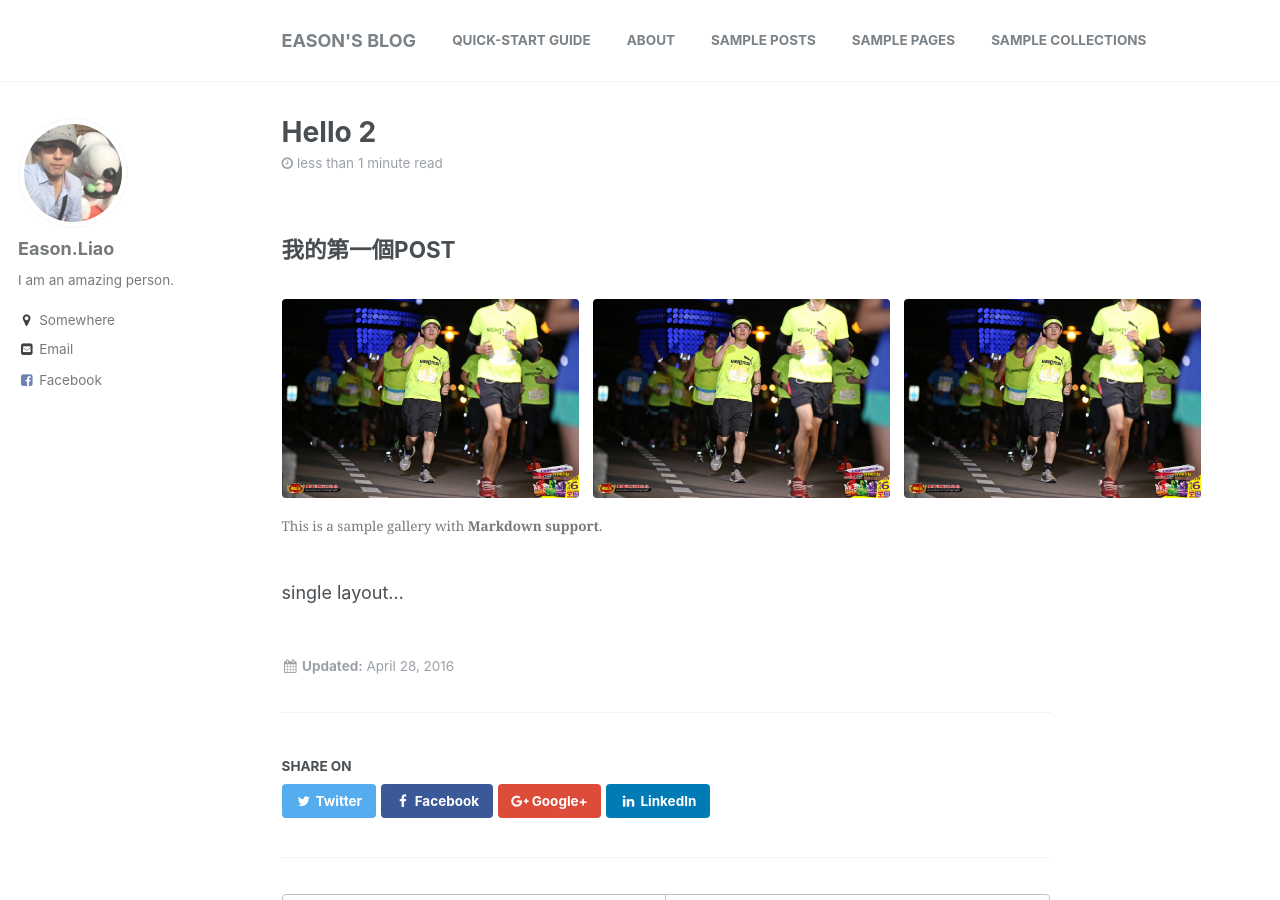
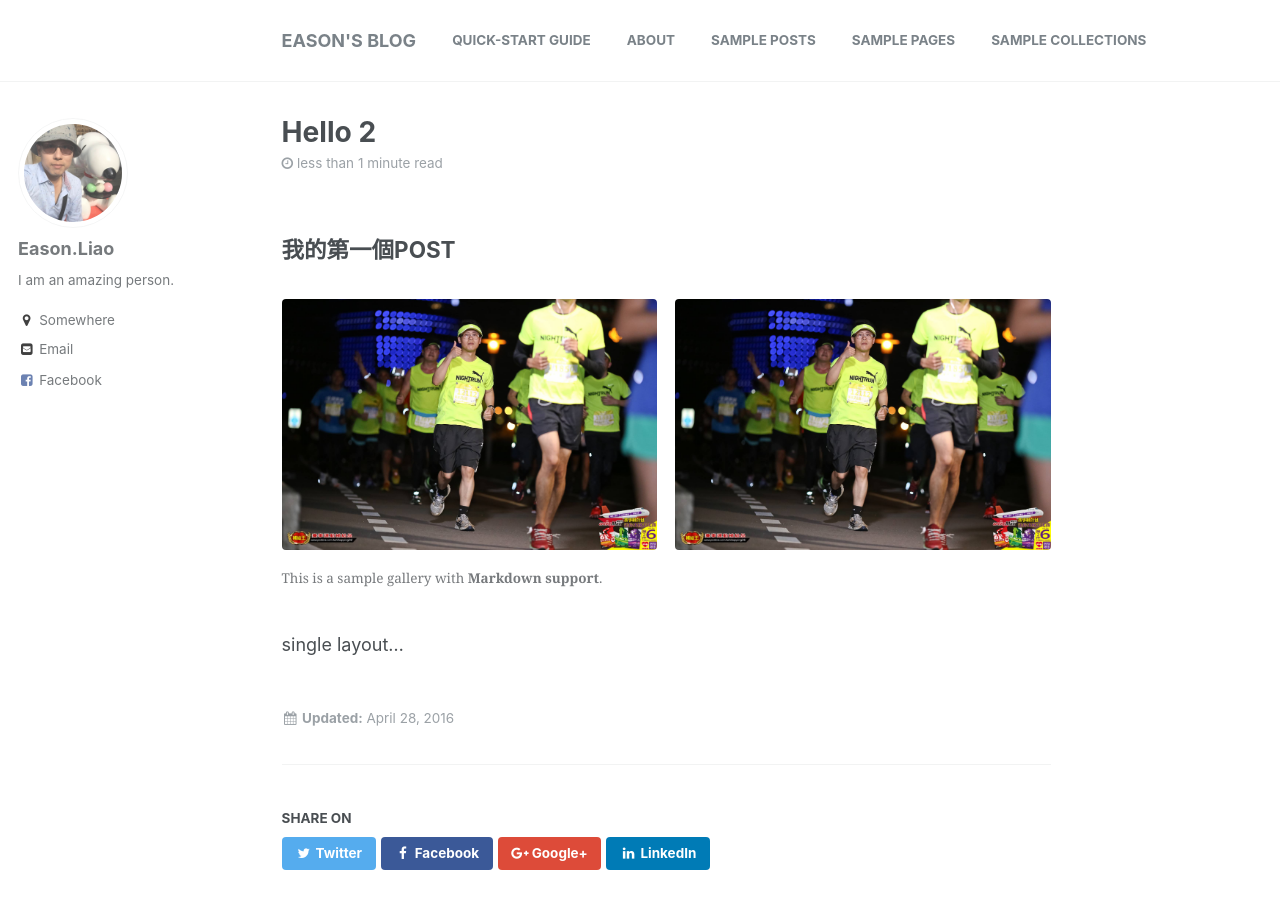
Before and after one commit to sheng0328/sheng0328.github.io, a Jekyll site: the page built from _posts/2016-04-28-hello-2.md, in a window 1280 px wide and 900 px high. Built offline with Jekyll 4.4.1, drawn with Linux system fonts in a browser that asks for light colours.

Commit message:
Update 2016-04-28-hello-2.md

```diff
--- a/_posts/2016-04-28-hello-2.md
+++ b/_posts/2016-04-28-hello-2.md
@@ -8,12 +8,9 @@ gallery:
   - url: 2016-04-23-001.jpg
     image_path: 2016-04-23-001.jpg
     alt: "placeholder image 2"
-  - url: 2016-04-23-001.jpg
-    image_path: 2016-04-23-001.jpg
-    alt: "placeholder image 3"
 ---
 ## 我的第一個POST
 
-{% include gallery class="full" caption="This is a sample gallery with **Markdown support**." %}
+{% include gallery caption="This is a sample gallery with **Markdown support**." %}
 
 single layout...
```
